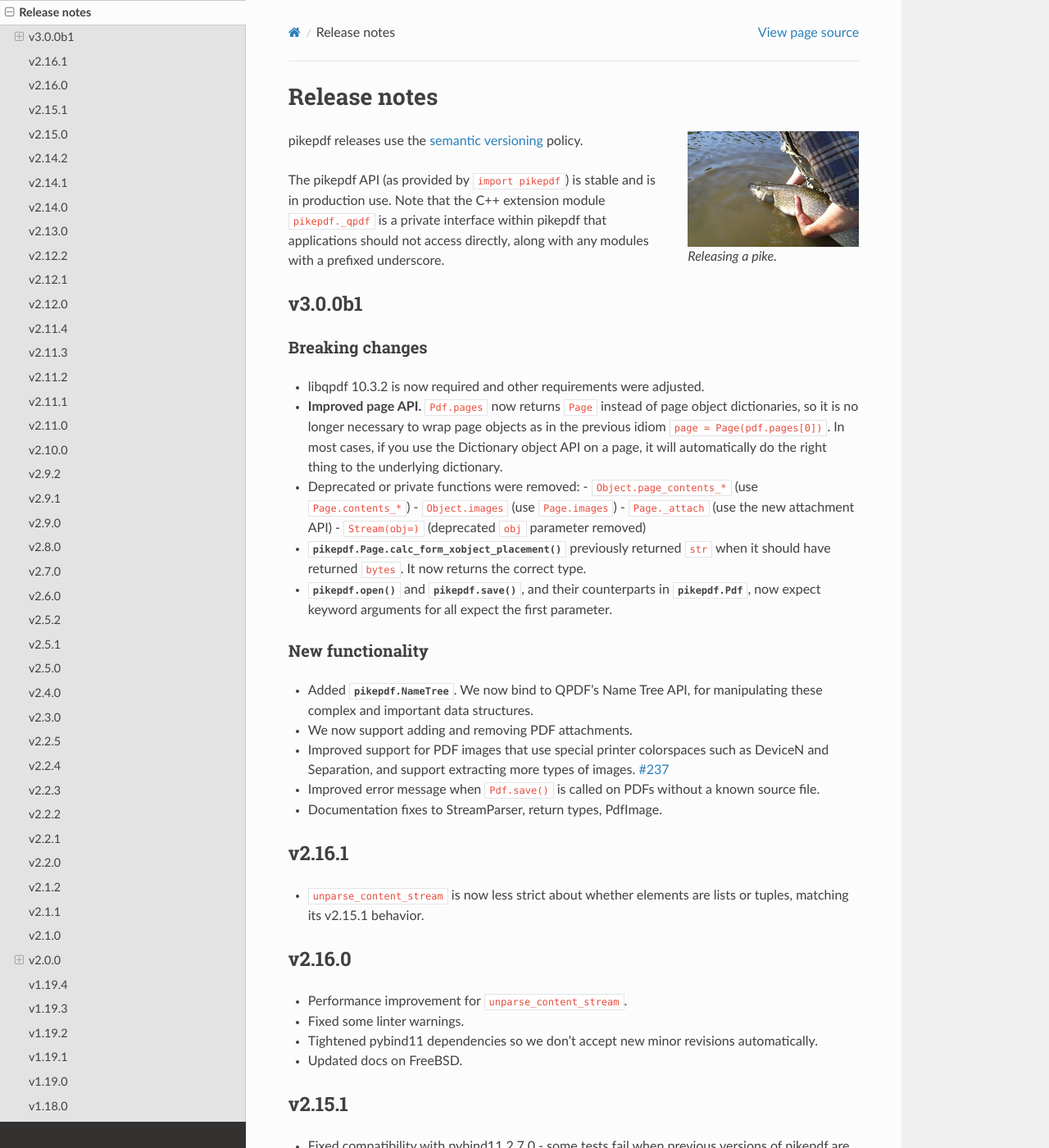
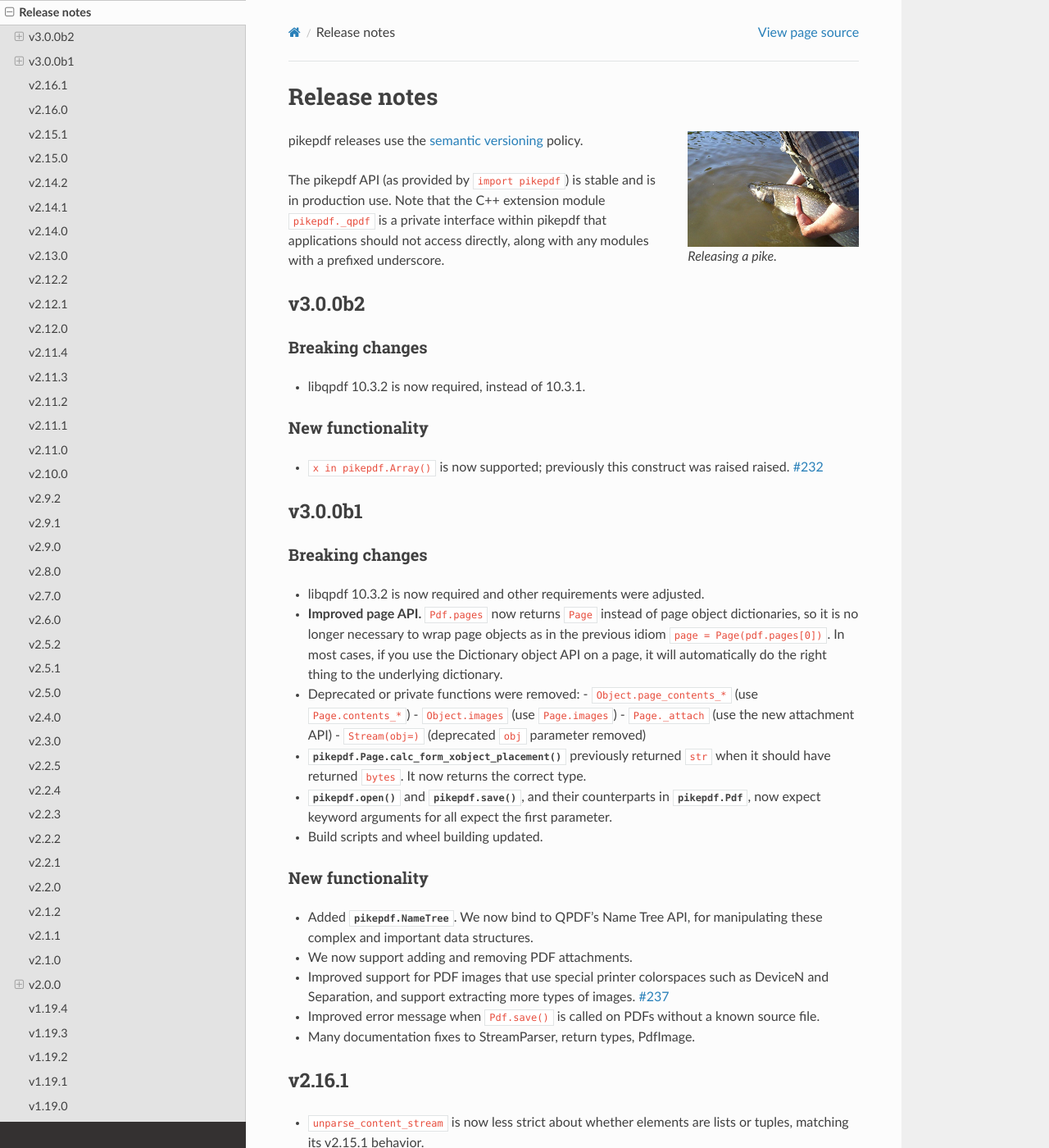
Before and after one commit to pikepdf/pikepdf, a Sphinx documentation site: the page built from docs/release_notes.rst, in a window 1280 px wide and 1400 px high. Shown: the whole window at 82% size. Built offline with Sphinx 7.4.7 and the Read the Docs theme 2.0.0, drawn with Linux system fonts in a browser that asks for light colours; pages that are not in the unit, such as notebooks, are missing from menus; the version number could not be read and is left out.

Commit message:
v3.0.0b2 release notes

```diff
--- a/docs/release_notes.rst
+++ b/docs/release_notes.rst
@@ -17,6 +17,20 @@ The pikepdf API (as provided by ``import pikepdf``) is stable and
 is in production use. Note that the C++ extension module
 ``pikepdf._qpdf`` is a private interface within pikepdf that applications
 should not access directly, along with any modules with a prefixed underscore.
+
+v3.0.0b2
+========
+
+Breaking changes
+----------------
+
+-  libqpdf 10.3.2 is now required, instead of 10.3.1.
+
+New functionality
+-----------------
+
+-  ``x in pikepdf.Array()`` is now supported; previously this construct was raised
+   raised. :issue:`232`
 
 v3.0.0b1
 ========
@@ -39,6 +53,7 @@ Breaking changes
    it should have returned ``bytes``. It now returns the correct type.
 -  :func:`pikepdf.open` and :func:`pikepdf.save`, and their counterparts in
    :class:`pikepdf.Pdf`, now expect keyword arguments for all expect the first parameter.
+-  Build scripts and wheel building updated.
 
 New functionality
 -----------------
@@ -50,7 +65,7 @@ New functionality
    DeviceN and Separation, and support extracting more types of images. :issue:`237`
 -  Improved error message when ``Pdf.save()`` is called on PDFs without a known
    source file.
--  Documentation fixes to StreamParser, return types, PdfImage.
+-  Many documentation fixes to StreamParser, return types, PdfImage.
 
 v2.16.1
 =======
```
